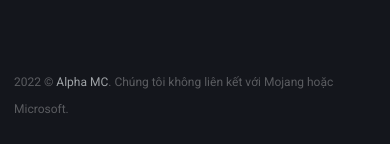
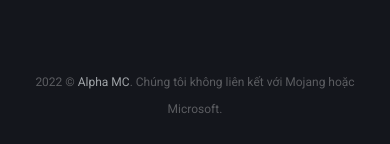
Before and after one commit to tican1003/AlphaMC, a website: page index.html in a window 390 px wide. Shown: the part 2612-2756 px from the top of the page. Drawn offline with Linux system fonts and the light colour scheme.

Commit message:
modified:   public/responsive.css

```diff
--- a/public/responsive.css
+++ b/public/responsive.css
@@ -117,4 +117,7 @@
     .ndzn-footer .section-store .btn {
         max-width: none;
     }
+    .ndzn-footer .bottom p {
+        text-align: center;
+    }
 }
```
